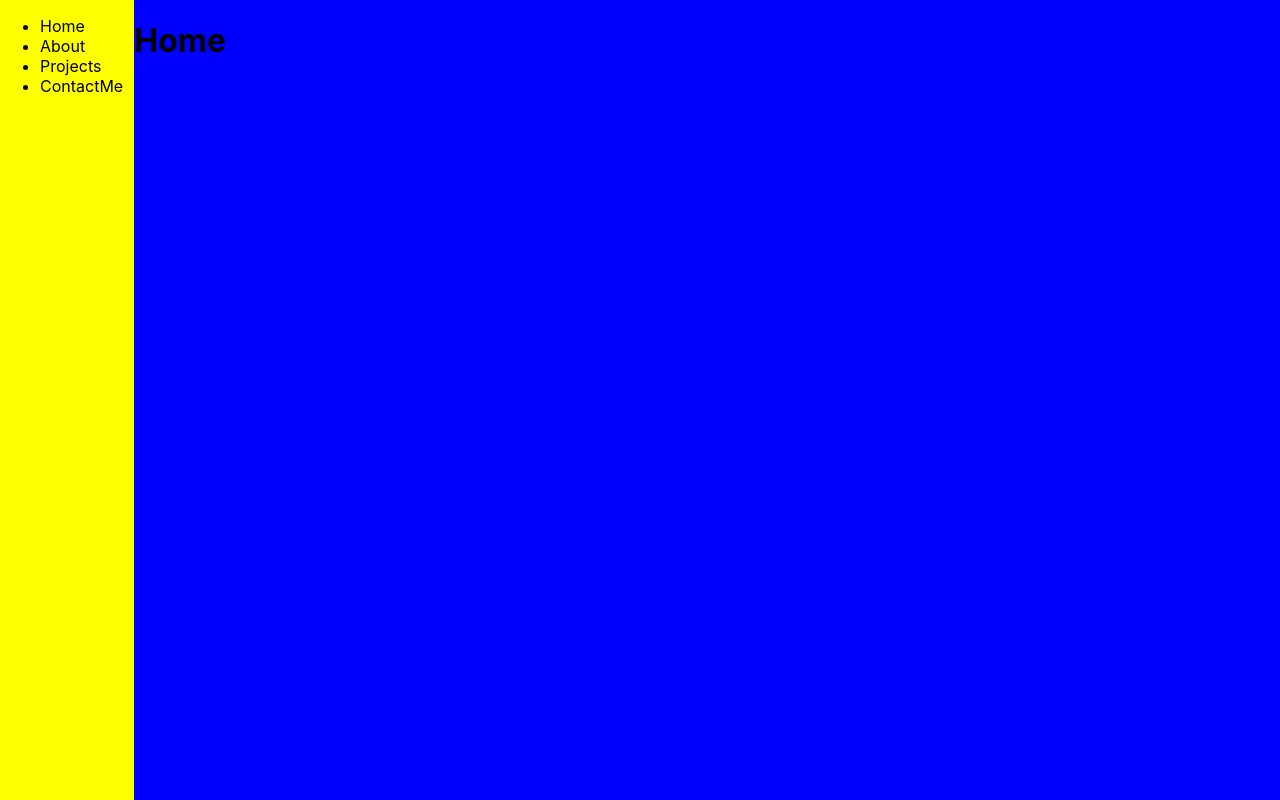
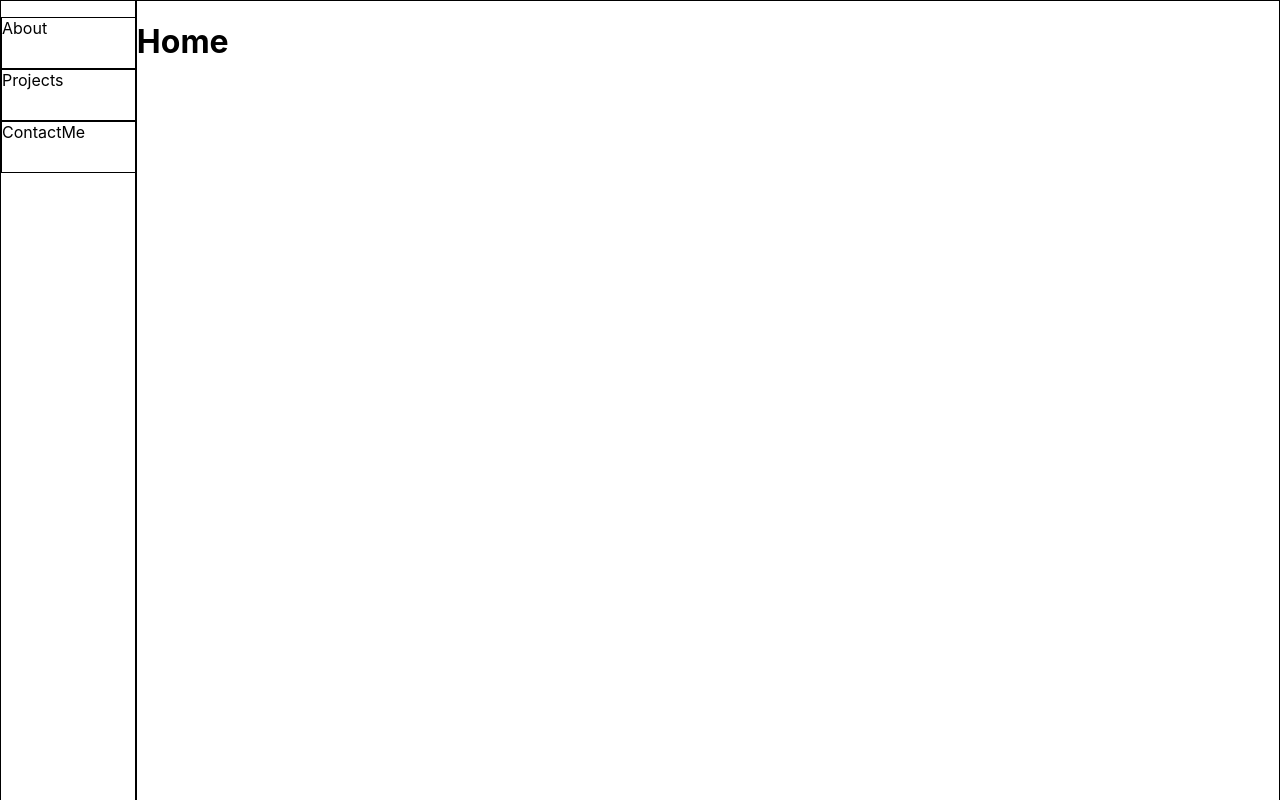
Before and after one commit to LonelyFort/My-Personal-Website, a React (Create React App) app: page / in a window 1280 px wide. Shown: the top 800 px of the page. Built offline with nearby package versions, Linux system fonts and the light colour scheme.

Commit message:
080724 focusing on styling

```diff
--- a/src/App.css
+++ b/src/App.css
@@ -5,37 +5,56 @@ body {
   background-color: white;
 }
 
-/* App CSS */
+/* App styling */
 .App {
   width: 100%;
   height: 100%;
 }
 
+/* Home styling */
 .TopLayout {
   display: flex;
 }
 
+/* SideBar Styling */
+
 .SideBar {
   height: 800px;
   width: 150px;
-  background-color: yellow;
+  border: 1px solid black;
+  background-color: white;
+}
+
+.SideBarList {
+  height: auto;
+  padding: 0;
+  width: 100%
+}
+
+.SideBarList .row {
+  height: 50px;
+  width: 100%;
+  border: 1px solid black;
+  list-style-type: none;
 }
 
 .HomePage {
   height: 800px;
   width: 100%;
   align-items: flex-start;
-  background-color: blue;
+  border: 1px solid black;
+  background-color: white;
 }
 
 .ProjectPanel {
   height: 500px;
   width: 100%;
-  background-color: red;
+  border: 1px solid black;
+  background-color: white;
 }
 
-/* About CSS */
-/* Contact Me Css */
+/* About styling */
+/* Contact Me styling */
 
 .ContactMe {
 
--- a/src/components/Navigation/SideBar.jsx
+++ b/src/components/Navigation/SideBar.jsx
@@ -4,10 +4,12 @@ const Sidebar = () => {
 
   return (
     <div className='SideBar'>
-      <ul>
+      <ul className="SideBarList">
         {SideBarData.map((val, key) => {
           return (
-            <li key={key} onClick={() => {window.location.pathname = val.link}}>
+            <li key={key}
+            className="row"
+            onClick={() => {window.location.pathname = val.link}}>
               {" "}
               <div>
                 {val.title}
--- a/src/components/Navigation/SideBarData.jsx
+++ b/src/components/Navigation/SideBarData.jsx
@@ -1,8 +1,4 @@
 export const SideBarData = [
-    {
-        title: "Home",
-        link: "/"
-    },
     {
         title: "About",
         link: "/about"
--- a/src/components/Pages/Projects.jsx
+++ b/src/components/Pages/Projects.jsx
@@ -6,7 +6,10 @@ export default function Projects() {
     return(
         <div className="Projects">
             <h1>Projects</h1>
-            <h2>as you can see it is barren, like my life</h2>
+            <div>
+                <h1>Project 1</h1>
+                <p>a short description of the project</p>
+            </div>
             <button onClick={() => navigate("/contactme")}>
                 {" "}
                 Go to my Contacts
```
Also changed, not shown: src/components/ProjectSliderPanel.jsx (added, +9 -0 lines).
